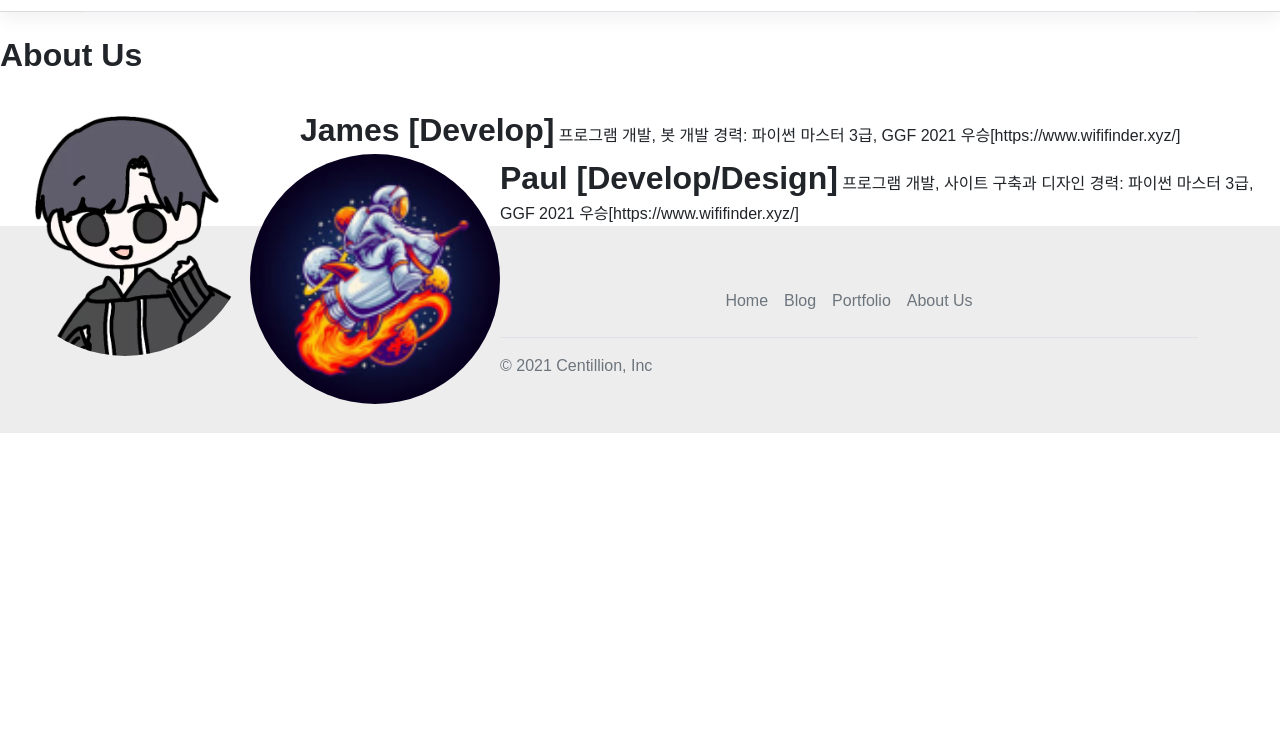
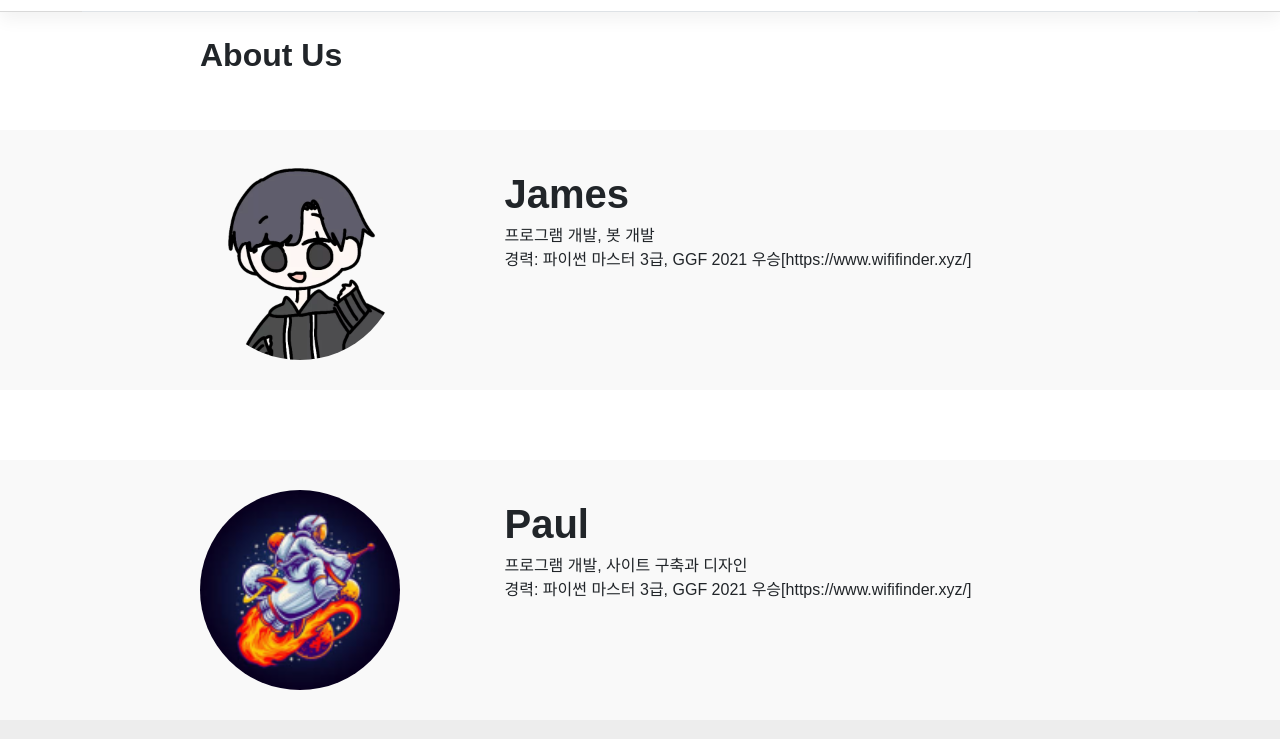
Before and after one commit to Team-Centillion/Main_Page, a plain HTML site: page aboutus/index.html in a window 1280 px wide. Shown: the part 61-800 px from the top of the page. Drawn offline with nearby package versions, Linux system fonts and the light colour scheme; a web font is replaced by a local one.

Commit message:
Update About US

```diff
--- a/aboutus/index.html
+++ b/aboutus/index.html
@@ -3,31 +3,45 @@
     <head>
         <meta charset="UTF-8" name="viewport" content="width=device-width, initial-scale=1">
         <link rel="stylesheet" type="text/css" href="../css/style.css" charset="utf-8">
+        <link rel="stylesheet" type="text/css" href="../css/aboutus.css" charset="utf-8">
         <script src="https://cdnjs.cloudflare.com/ajax/libs/jquery/3.4.1/jquery.min.js" crossorigin="anonymous" async></script>
         <title>About Us</title>
         <script src="https://cdn.jsdelivr.net/npm/bootstrap@5.1.3/dist/js/bootstrap.bundle.min.js" integrity="sha384-ka7Sk0Gln4gmtz2MlQnikT1wXgYsOg+OMhuP+IlRH9sENBO0LRn5q+8nbTov4+1p" crossorigin="anonymous"></script>
         <script src="../js/script.js"></script>
         <link href="https://cdn.jsdelivr.net/npm/bootstrap@5.1.3/dist/css/bootstrap.min.css" rel="stylesheet" integrity="sha384-1BmE4kWBq78iYhFldvKuhfTAU6auU8tT94WrHftjDbrCEXSU1oBoqyl2QvZ6jIW3" crossorigin="anonymous">
     </head>
+
     <body>
         <div class="nav_bar"></div>
 
         <div class="main_con">
-            <h2 class="fw-bold">About Us</h2>
+            <h2 class="fw-bold" style="    padding-left:200px;
+            padding-right: 200px;">About Us</h2>
             <br>
-            <img src="img/james1112.png" class="rounded-circle float-start" style="width: 250px; position:relative;" ></img>
-            <div style="margin-left: 300px; width: auto;">
-            <p class="fs-2 fw-bolder">James [Develop]</p>
-            <p class="fs-6" style="height: 220px;">프로그램 개발, 봇 개발</p>
-            <p class="fw-6" style="height: 210px">경력: 파이썬 마스터 3급, GGF 2021 우승[https://www.wififinder.xyz/]</p>
+            <br>
+            <div class="profile">
+                <img src="img/james1112.png" class="rounded-circle" style="height: 200px;" ></img>
+                <div class="profilecon" style="all: none;">
+                    <p class="fs-1 fw-bolder">James</p>
+                    <br>
+                    <p class="fs-6" style="height: 220px;">프로그램 개발, 봇 개발</p>
+                    <br>
+                    <p class="fw-6" style="height: 210px">경력: 파이썬 마스터 3급, GGF 2021 우승[https://www.wififinder.xyz/]</p>
+                </div>
             </div>
-            <img src="img/paul0309.png" class="rounded-circle float-start" style="width: 250px; position: relative;" ></img>
-            <div style="margin-left: 300px; width: auto;">
-            <p class="fs-2 fw-bolder">Paul [Develop/Design]</p>
-            <p class="fw-6" style="height: 220px">프로그램 개발, 사이트 구축과 디자인</p>
-            <p class="fw-6" style="height: 210px">경력: 파이썬 마스터 3급, GGF 2021 우승[https://www.wififinder.xyz/]</p>
+            <div style="height: 70px"></div>
+            <div class="profile">
+                <img src="img/paul0309.png" class="rounded-circle" style="height: 200px;" ></img>
+                <div class="profilecon" style="all: none;">
+                    <p class="fs-1 fw-bolder">Paul</p>
+                    <br>
+                    <p class="fw-6" style="height: 220px">프로그램 개발, 사이트 구축과 디자인</p>
+                    <br>
+                    <p class="fw-6" style="height: 210px">경력: 파이썬 마스터 3급, GGF 2021 우승[https://www.wififinder.xyz/]</p>
+                </div>
             </div>
         </div>
+
         <div class="footer"></div>
         <link rel="stylesheet" type="text/css" href="/css/style.css" charset="utf-8">
     </body>
--- /dev/null
+++ b/css/aboutus.css
@@ -0,0 +1,23 @@
+.profile{
+    background-color:rgba(163, 163, 163, 0.067);
+    padding-top:30px;
+    padding-bottom:30px;
+    height: auto;
+    vertical-align: top;
+    display: inline-block;
+    width: 100%;
+    padding-left:200px;
+    padding-right: 200px;
+    margin-bottom: 0;
+}
+
+.profilecon {
+    display: inline-block;
+    margin-left: 100px;
+
+}
+
+
+.maincon{
+    margin-bottom: 0;
+}
```
